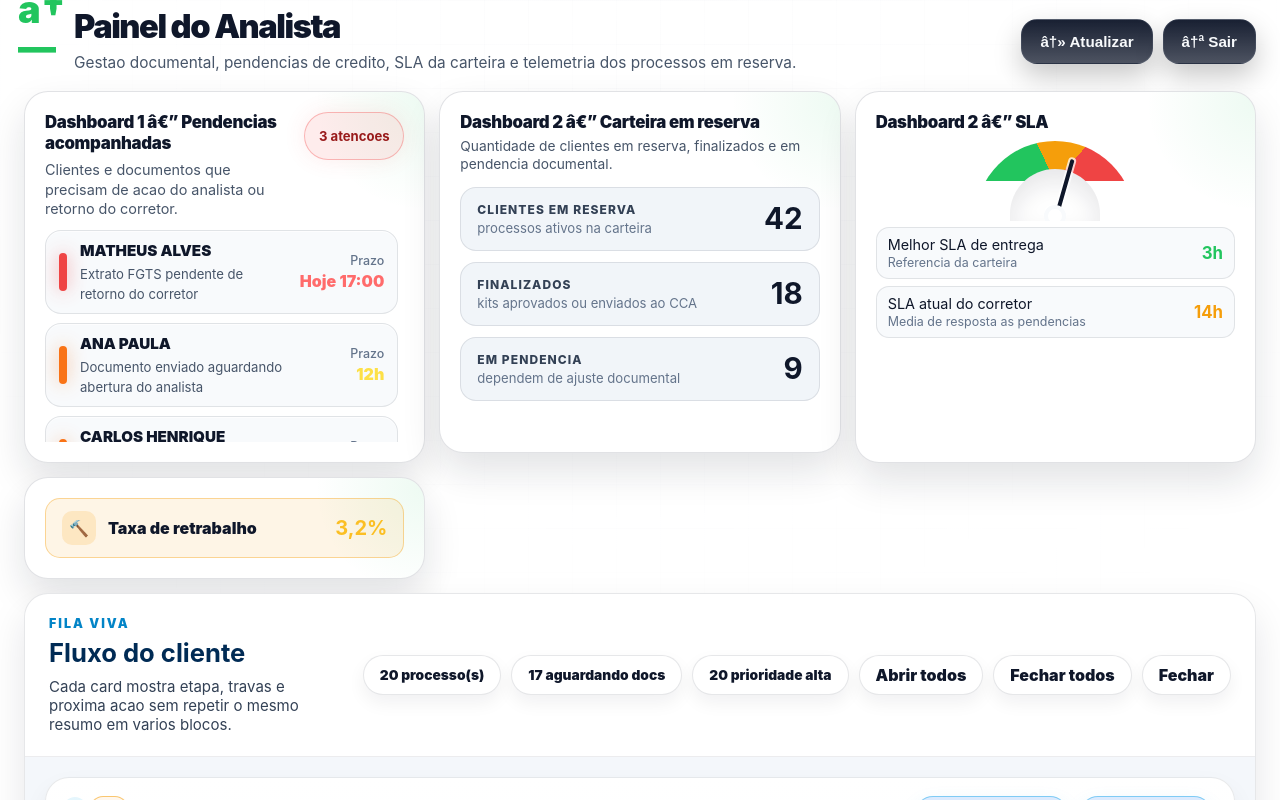
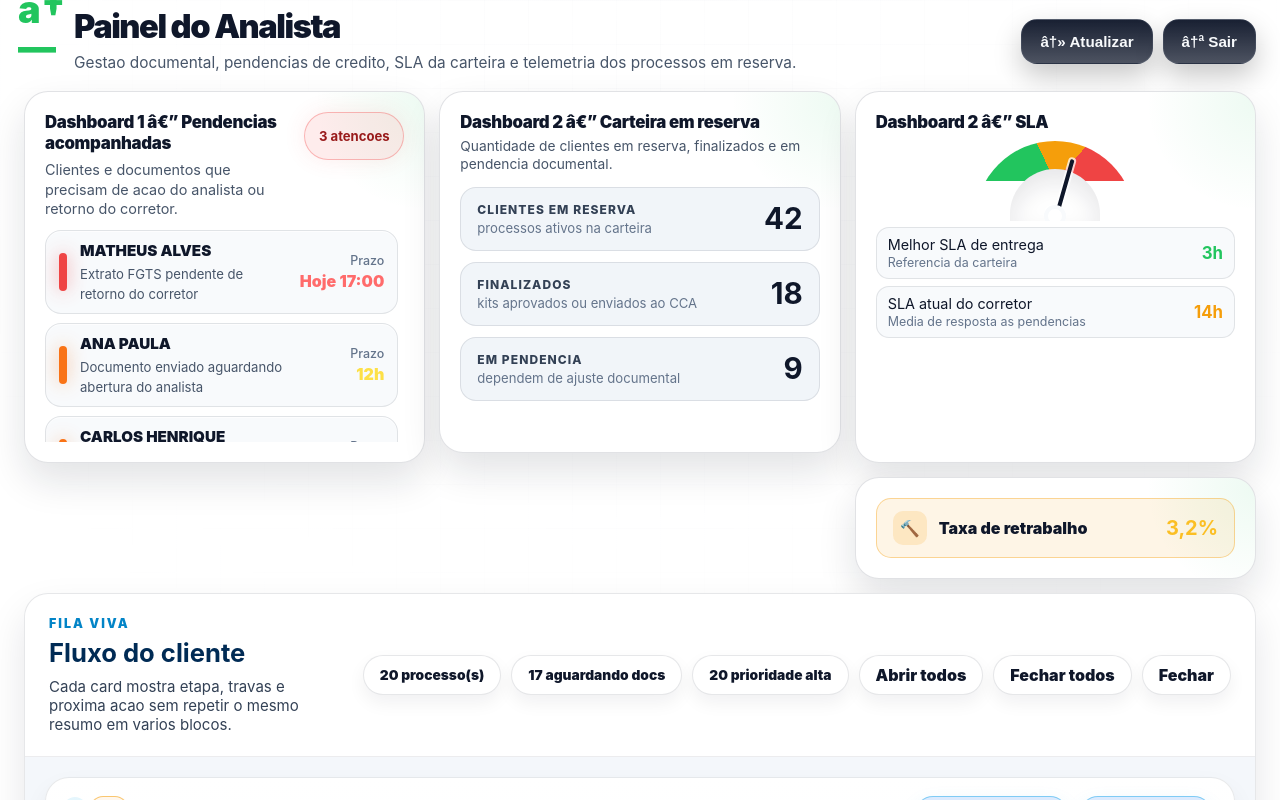
Before and after one commit to catsandygo-design/MAQ2-CREDITO, a Next.js app: page /app/analista in a window 1280 px wide. Shown: the top 800 px of the page. Built offline with nearby package versions, Linux system fonts and the light colour scheme.

Commit message:
resolvendo card retrabalho da tela do analista.

```diff
--- a/src/app/globals.css
+++ b/src/app/globals.css
@@ -62,6 +62,7 @@ a { color: inherit; text-decoration: none; }
 .cor-panel-alerts { grid-column:1; grid-row:1; }
 .cor-sla-stack { grid-column:2; grid-row:1; }
 .cor-panel-conversion { grid-column:3; grid-row:1; }
+.cor-dash-grid > .cor-rework-card { grid-column:3; grid-row:2; }
 .cor-panel-alerts,.cor-panel-conversion,.cor-sla-stack { height:360px; }
 .cor-page[data-layout-version^="cca-"] .cor-sla-stack { display:block; }
 .cor-page[data-layout-version^="cca-"] .cor-dash-grid { grid-template-columns:repeat(3, minmax(320px, 1fr)); align-items:stretch; }
@@ -167,7 +168,7 @@ a { color: inherit; text-decoration: none; }
 @keyframes ccaAlertPulse { 0%,100% { box-shadow:0 0 14px rgba(239,68,68,.12); } 50% { box-shadow:0 0 24px rgba(239,68,68,.34); } }
 
 @media (max-width: 1500px) { .cor-dash-grid { grid-template-columns:1.15fr 1fr 1fr; gap:14px; } .cor-card { padding:20px; } .cor-mini-metrics div { padding:16px; } }
-@media (max-width: 1200px) { .cor-dash-grid { grid-template-columns:1fr; } .cor-premium-top { flex-direction:column; align-items:flex-start; } .cor-card { min-height:auto; } .cor-panel-alerts,.cor-sla-stack,.cor-panel-conversion { grid-column:auto; grid-row:auto; height:auto; } .cor-sla-stack > .cor-rework-card { grid-column:auto; } }
+@media (max-width: 1200px) { .cor-dash-grid { grid-template-columns:1fr; } .cor-premium-top { flex-direction:column; align-items:flex-start; } .cor-card { min-height:auto; } .cor-panel-alerts,.cor-sla-stack,.cor-panel-conversion,.cor-dash-grid > .cor-rework-card { grid-column:auto; grid-row:auto; height:auto; } .cor-sla-stack > .cor-rework-card { grid-column:auto; } }
 @media (max-width: 760px) { .cor-mini-metrics { grid-template-columns:1fr; } .cor-alert-item { grid-template-columns:10px 1fr; } .cor-alert-item em { grid-column:2; text-align:left; } .cor-premium-actions button { width:100%; } .cor-premium-actions { width:100%; } }
 @media (max-width: 560px) { .cor-page { padding:14px 10px 30px; } .cor-card,.cor-table-card { border-radius:18px; padding:16px; } .cor-premium-title h1 { font-size:2.15rem; } .cor-speed-premium { transform:scale(.86); transform-origin:left center; } }
 
```
